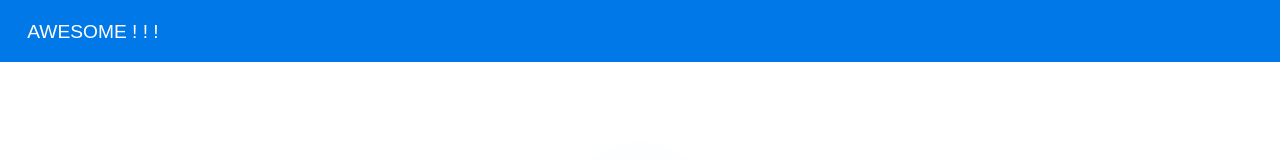
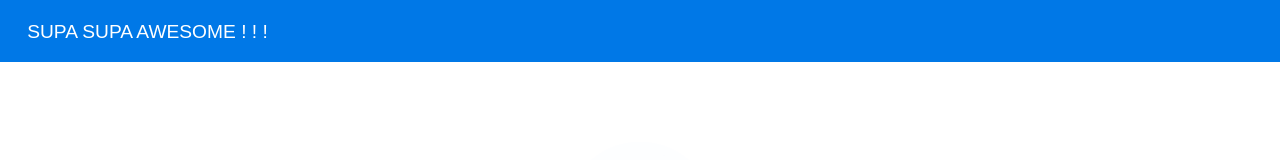
Before and after one commit to tantt2810/git-for-teams-hackathon, a website: page app/index_tuong.html in a window 1280 px wide. Shown: the top 160 px of the page. Drawn offline with nearby package versions, Linux system fonts and the light colour scheme.

Commit message:
No message

```diff
--- a/app/index_tuong.html
+++ b/app/index_tuong.html
@@ -15,7 +15,7 @@
 
 <div class="header">
     <div class="home-menu pure-menu pure-menu-horizontal">
-        <a class="pure-menu-heading" href="">Awesome ! ! !</a>
+        <a class="pure-menu-heading" href="">SUPA SUPA Awesome ! ! !</a>
     </div>
 </div>
 
```
